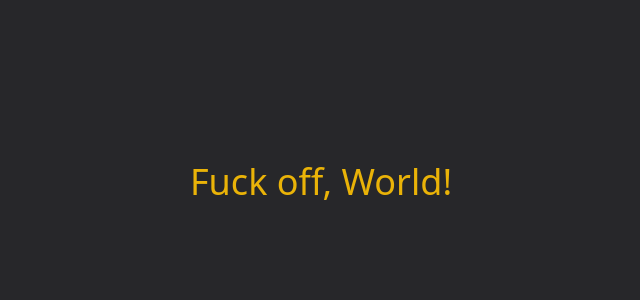
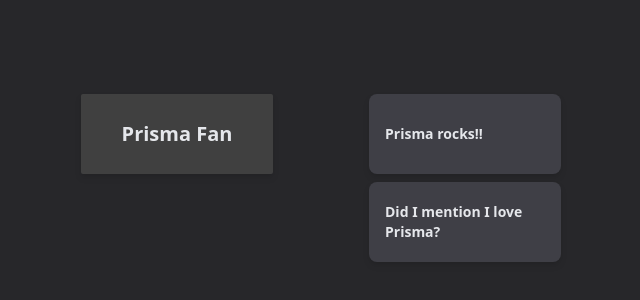
Before and after one commit to Scott-Zeta/NodePlaygorund, a React (Vite) app in the folder GraphQL_FS/react-client/: page / in a window 1280 px wide. Shown: the part 218-518 px from the top of the page, without its empty margins (319-959 px from the left). Built offline with nearby package versions, Linux system fonts and the light colour scheme.

Commit message:
Initial mock data and display

```diff
--- a/GraphQL_FS/react-client/src/App.tsx
+++ b/GraphQL_FS/react-client/src/App.tsx
@@ -1,9 +1,26 @@
-// src/App.tsx
+import { User } from './types';
+import UserDisplay from './components/UserDisplay';
 
 function App() {
+  const users: User[] = [
+    {
+      name: 'Prisma Fan',
+      messages: [
+        {
+          body: 'Prisma rocks!!',
+        },
+        {
+          body: 'Did I mention I love Prisma?',
+        },
+      ],
+    },
+  ];
+
   return (
     <div className="bg-zinc-800 flex-col h-screen w-full flex items-center justify-center p-4 gap-y-12 overflow-scroll">
-      <h2 className="text-4xl text-yellow-500">Fuck off, World!</h2>
+      {users.map((user, i) => (
+        <UserDisplay user={user} key={i} />
+      ))}
     </div>
   );
 }
--- /dev/null
+++ b/GraphQL_FS/react-client/src/components/MessageDisplay.tsx
@@ -0,0 +1,16 @@
+import { Message } from '../types';
+
+type Props = {
+  message: Message;
+  index: number;
+};
+
+function MessageDisplay({ message, index }: Props) {
+  return (
+    <div className="group mb-2 shrink-0 rounded-lg flex items-center drop-shadow-md bg-zinc-700 w-48 h-20 relative">
+      <p className="text-sm text-gray-200 font-bold px-4">{message.body}</p>
+    </div>
+  );
+}
+
+export default MessageDisplay;
--- /dev/null
+++ b/GraphQL_FS/react-client/src/components/UserDisplay.tsx
@@ -0,0 +1,23 @@
+import { User } from '../types';
+import MessageDisplay from './MessageDisplay';
+
+type Props = {
+  user: User;
+};
+
+function UserDisplay({ user }: Props) {
+  return (
+    <div className="flex gap-x-24 justify-center">
+      <div className="rounded-sm flex justify-center items-center drop-shadow-md bg-neutral-700 w-48 h-20">
+        <p className="text-xl text-gray-200 font-bold">{user.name}</p>
+      </div>
+      <div>
+        {user.messages.map((message, i) => (
+          <MessageDisplay key={i} index={i} message={message} />
+        ))}
+      </div>
+    </div>
+  );
+}
+
+export default UserDisplay;
--- /dev/null
+++ b/GraphQL_FS/react-client/src/types.ts
@@ -0,0 +1,10 @@
+// store types application needs
+
+export type Message = {
+  body: string;
+};
+
+export type User = {
+  name: string;
+  messages: Message[];
+};
```
